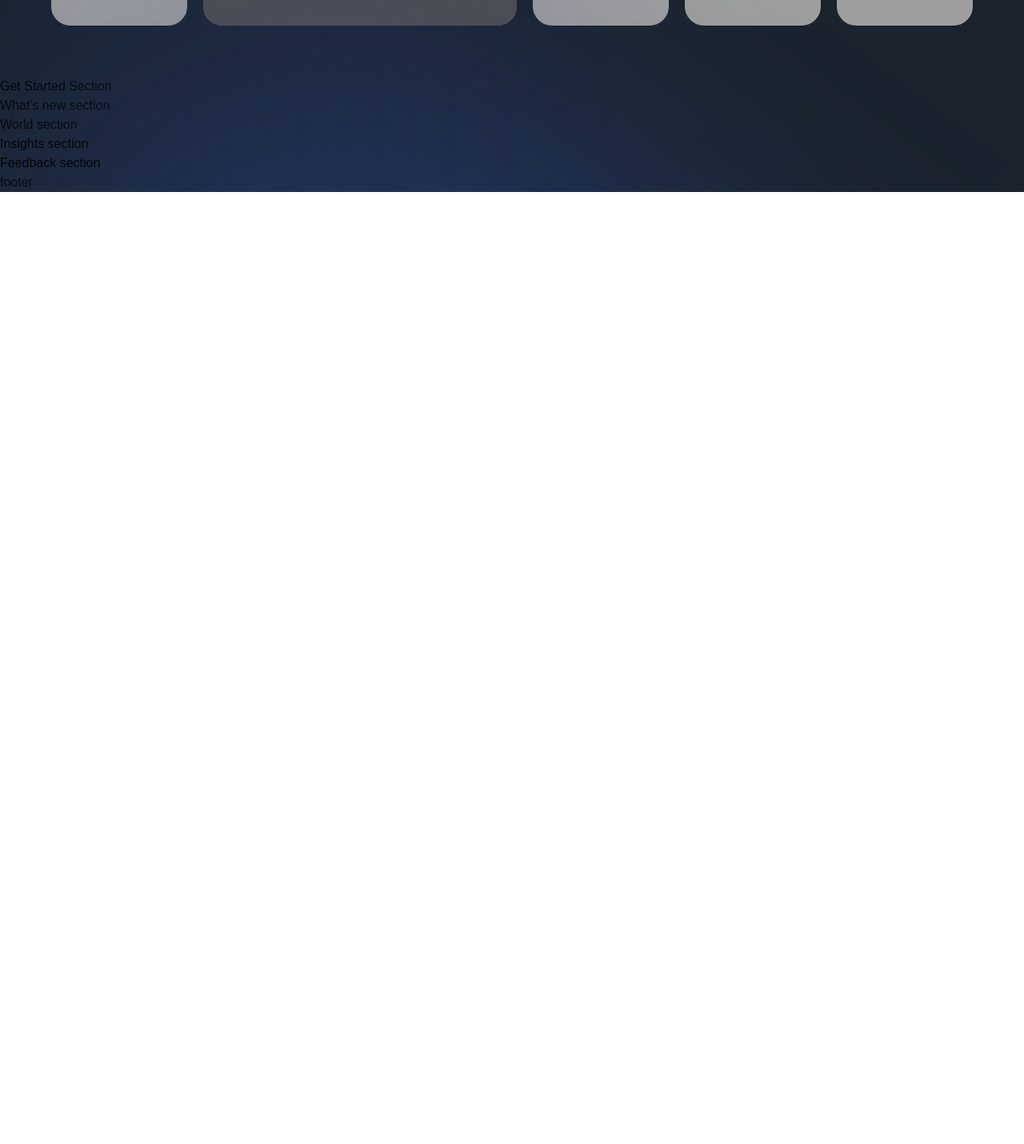
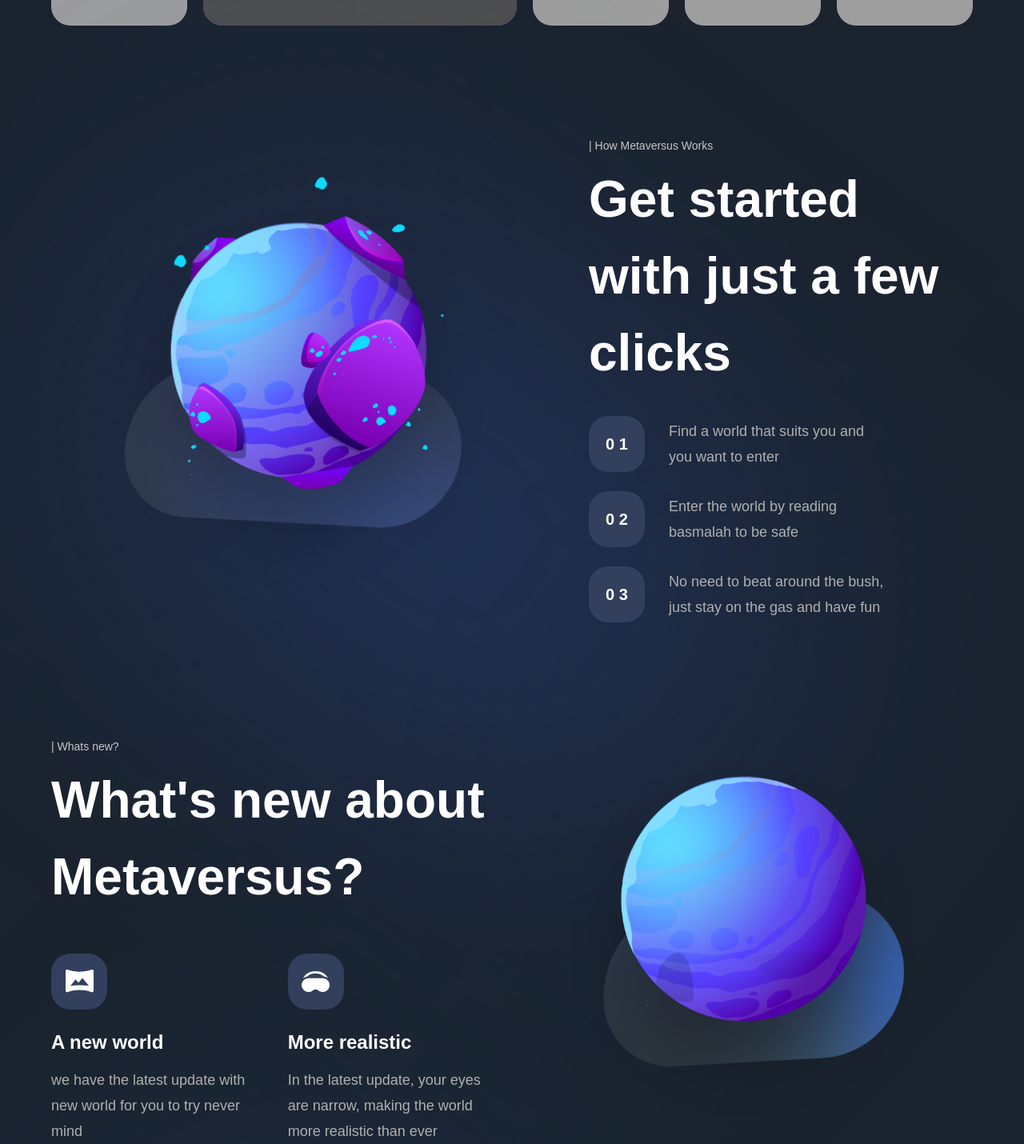
Before and after one commit to thejamesgore/NextJS13-OnePager, a Next.js app: page / in a window 1280 px wide. Shown: the part 2560-3990 px from the top of the page at 80% size. Before the commit the page ends 2800 px from the top, so only its background shows below. Built offline with nearby package versions, Linux system fonts and the light colour scheme; grey boxes are pictures that could not be loaded; a web font is replaced by a local one.

Commit message:
GetStarted: section complete

```diff
--- a/components/NewFeatures.jsx
+++ b/components/NewFeatures.jsx
@@ -1,7 +1,19 @@
-const NewFeatures = () => (
-  <div>
-    New Features
+import styles from '../styles'
+
+const NewFeatures = ({ imgUrl, title, subtitle }) => (
+  <div className="flex-1 flex flex-col sm:max-w-[250px] min-w-[210px]">
+    <div
+      className={`${styles.flexCenter} w-[70px] h-[70px] rounded-[24px] bg-[#323f5d]`}
+    >
+      <img src={imgUrl} alt="icon" className="w-1/2 h-1/2 object-contain" />
+    </div>
+    <h1 className="mt-[26px] font-bold text-[24px] leading-[30px] text-white">
+      {title}
+    </h1>
+    <p className="flex-1 mt-[16px] font-normal text-[18px] text-[#b0b0b0] leading-[32px]">
+      {subtitle}
+    </p>
   </div>
-);
+)
 
-export default NewFeatures;
+export default NewFeatures
--- a/components/StartSteps.jsx
+++ b/components/StartSteps.jsx
@@ -1,7 +1,16 @@
-const StartSteps = () => (
-  <div>
-    start steps
+import styles from '../styles'
+
+const StartSteps = ({ number, text }) => (
+  <div className={`${styles.flexCenter} flex-row`}>
+    <div
+      className={`${styles.flexCenter} w-[70px] h-[70px] rounded-[24px] bg-[#323f5d]`}
+    >
+      <p className="font-bold text-[20px] text-white">{number}</p>
+    </div>
+    <p className="flex-1 ml-[30px] font-normal text-[18px] text-[#b0b0b0] leading-[32px]">
+      {text}
+    </p>
   </div>
-);
+)
 
-export default StartSteps;
+export default StartSteps
--- a/sections/GetStarted.jsx
+++ b/sections/GetStarted.jsx
@@ -1,9 +1,49 @@
-'use client';
+'use client'
+
+import { motion } from 'framer-motion'
+
+import styles from '../styles'
+import { startingFeatures } from '../constants'
+import { StartSteps, TitleText, TypingText } from '../components'
+import { staggerContainer, fadeIn, planetVariants } from '../utils/motion'
 
 const GetStarted = () => (
-  <section>
-    Get Started Section
+  <section className={`${styles.paddings} relative z-10`}>
+    <motion.div
+      variants={staggerContainer}
+      initial="hidden"
+      whileInView="show"
+      viewport={{ once: false, amount: 0.25 }}
+      className={`${styles.innerWidth} mx-auto flex lg:flex-row flex-col gap-8`}
+    >
+      <motion.div
+        variants={planetVariants('left')}
+        className={`flex-1 ${styles.flexCenter}`}
+      >
+        <img
+          src="/get-started.png"
+          alt="get-started"
+          className="w-[90%] h-[90%] object-contain"
+        />
+      </motion.div>
+      <motion.div
+        variants={fadeIn('left', 'tween', 0.2, 1)}
+        className="flex-[0.75] flex justify-center flex-col"
+      >
+        <TypingText title="| How Metaversus Works" />
+        <TitleText title={<>Get started with just a few clicks</>} />
+        <div className="mt-[31px] flex flex-col max-w-[370px] gap-[24px]">
+          {startingFeatures.map((feature, index) => (
+            <StartSteps
+              key={feature}
+              number={`${index < 10 ? '0' : ''} ${index + 1}`}
+              text={feature}
+            />
+          ))}
+        </div>
+      </motion.div>
+    </motion.div>
   </section>
-);
+)
 
-export default GetStarted;
+export default GetStarted
--- a/sections/WhatsNew.jsx
+++ b/sections/WhatsNew.jsx
@@ -1,9 +1,46 @@
-'use client';
+'use client'
+
+import { motion } from 'framer-motion'
+
+import styles from '../styles'
+import { newFeatures } from '../constants'
+import { NewFeatures, TitleText, TypingText } from '../components'
+import { staggerContainer, fadeIn, planetVariants } from '../utils/motion'
 
 const WhatsNew = () => (
-  <section>
-    What's new section
+  <section className={`${styles.paddings} relative z-10`}>
+    <motion.div
+      variants={staggerContainer}
+      initial="hidden"
+      whileInView="show"
+      viewport={{ once: false, amount: 0.25 }}
+      className={`${styles.innerWidth} mx-auto flex lg:flex-row flex-col gap-8`}
+    >
+      <motion.div
+        variants={fadeIn('right', 'tween', 0.2, 1)}
+        className="flex-[0.95] flex justify-center flex-col"
+      >
+        <TypingText title="| Whats new?" />
+        <TitleText title={<>What's new about Metaversus?</>} />
+        <div className="mt-[48px] flex flex-wrap justify-between gap-[24px]">
+          {newFeatures.map((feature) => (
+            <NewFeatures key={feature.title} {...feature} />
+          ))}
+        </div>
+      </motion.div>
+
+      <motion.div
+        variants={planetVariants('right')}
+        className={`flex-1 ${styles.flexCenter}`}
+      >
+        <img
+          src="/whats-new.png"
+          alt="get-started"
+          className="w-[90%] h-[90%] object-contain"
+        />
+      </motion.div>
+    </motion.div>
   </section>
-);
+)
 
-export default WhatsNew;
+export default WhatsNew
```
Also changed, not shown: 1 other file (tests, documents, lock files or other folders).
